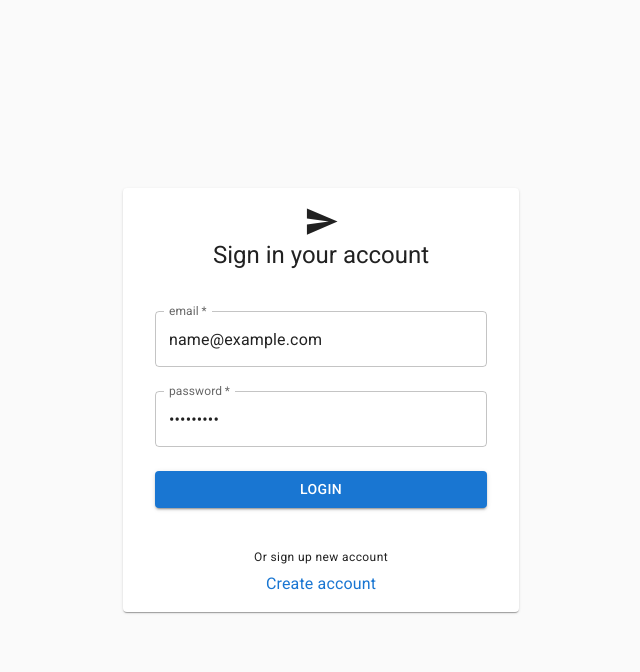
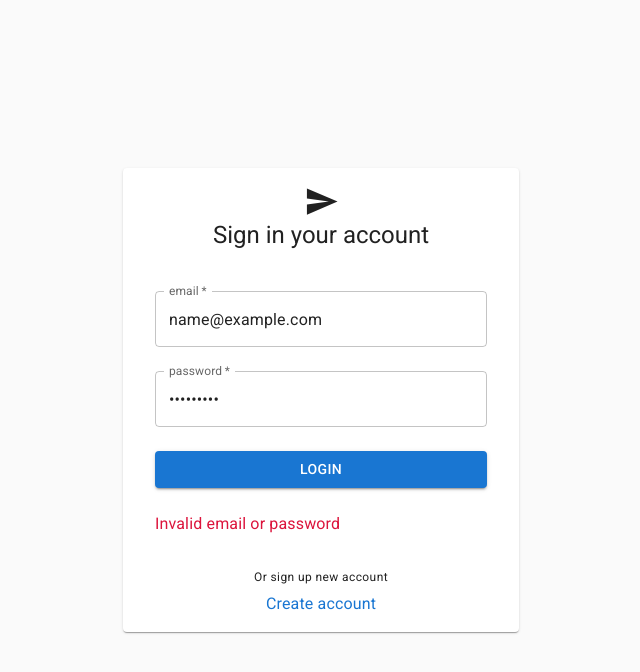
Before and after one commit to NatalieLouise91/T3A2-Skemi-FrontEnd, a React (Create React App) app: page /login in a window 1280 px wide. Both pictures are taken after typing "name@example.com", "Sample123" into the empty fields and a click on the button "LOGIN". Shown: the top 672 px of the page, without its empty margins (319-959 px from the left). Built offline with nearby package versions, Linux system fonts and the light colour scheme; no server answers.

Commit message:
added form validation to login form, error msg shows when user inputs incorrect email or password

```diff
--- a/src/components/Login.js
+++ b/src/components/Login.js
@@ -2,25 +2,45 @@ import React, { useState } from 'react';
 import { signIn } from '../services/authServices';
 import { useGlobalState } from '../utils/stateContext';
 import { Link as RouterLink, useNavigate } from 'react-router-dom'
-import {TextField, Typography, Link, Grid, Container, Button, Paper } from '@mui/material'
-import SendIcon from '@mui/icons-material/Send'
+import {TextField, Typography, Link, Grid, Container, Button, Paper } from '@mui/material';
+import SendIcon from '@mui/icons-material/Send';
+import { makeStyles } from '@material-ui/core';
 
+const useStyles = makeStyles({
+    root: {
+        color: '#DC143C',
+    },
+})
 
 export default function Login() {
+
+   const classes = useStyles()
+
+//    Handling state management
+
    const initialFormData = {
       email: "",
       password: "",
    };
 
+// setting form data
    const [formData, setFormData] = useState(initialFormData);
+   const [errors, setErrors] = useState(null)
+
+// dispatching information to Global State
    const { dispatch } = useGlobalState();
+
    let navigate = useNavigate();
+
+//    function to handle user input
    function handleFormData(event) {
       setFormData({
          ...formData,
          [event.target.name]: event.target.value,
       });
    }
+
+// function to handle the submit event of the form and catch any errors from user input
 
     function handleSubmit(event) {
         event.preventDefault()
@@ -31,8 +51,11 @@ export default function Login() {
                 dispatch({ type: 'login', data: { email, jwt } })
                 navigate('/')
     })
-        .catch((error) => console.log(error))
+    .catch((error) => setErrors("Invalid email or password"));
+
 }
+
+
 
     return(
 
@@ -51,7 +74,7 @@ export default function Login() {
                     <Typography textAlign='center' variant='h5' style={{marginBottom: 24}}>
                         Sign in your account
                     </Typography>
-                        {/* <label htmlFor="email">Email:</label> */}
+
                     <TextField
                         label='email'
                         name='email'
@@ -63,8 +86,8 @@ export default function Login() {
                         margin='normal'
                         required
                     />
-                        {/* <input type="email" name="email" id="email" value={formData.email} onChange={handleFormData}/> */}
-                        {/* <label htmlFor="password">Password:</label> */}
+
+
                     <TextField
                         label='password'
                         name='password'
@@ -76,7 +99,8 @@ export default function Login() {
                         margin='normal'
                         required
                     />
-                        {/* <input type="password" name="password" id="password" value={formData.password} onChange={handleFormData} /> */}
+
+
                     <Button
                         variant='contained'
                         type='submit'
@@ -88,6 +112,9 @@ export default function Login() {
                         }}>
                         Login
                     </Button>
+                        {errors &&
+                            <p className={classes.root}>{errors}</p>
+                        }
                     <Typography textAlign='center' variant='caption' component='p' style={{ marginTop: 32, marginBottom: 4}}>
                         Or sign up new account
                     </Typography>
@@ -96,7 +123,8 @@ export default function Login() {
                             Create account
                         </Link>
                     </div>
-                        {/* <input type="submit" value="Login"/> */}
+
+
                 </Paper>
             </Container>
         </form>
```
Lines whose indentation alone changed are shown as unchanged.
